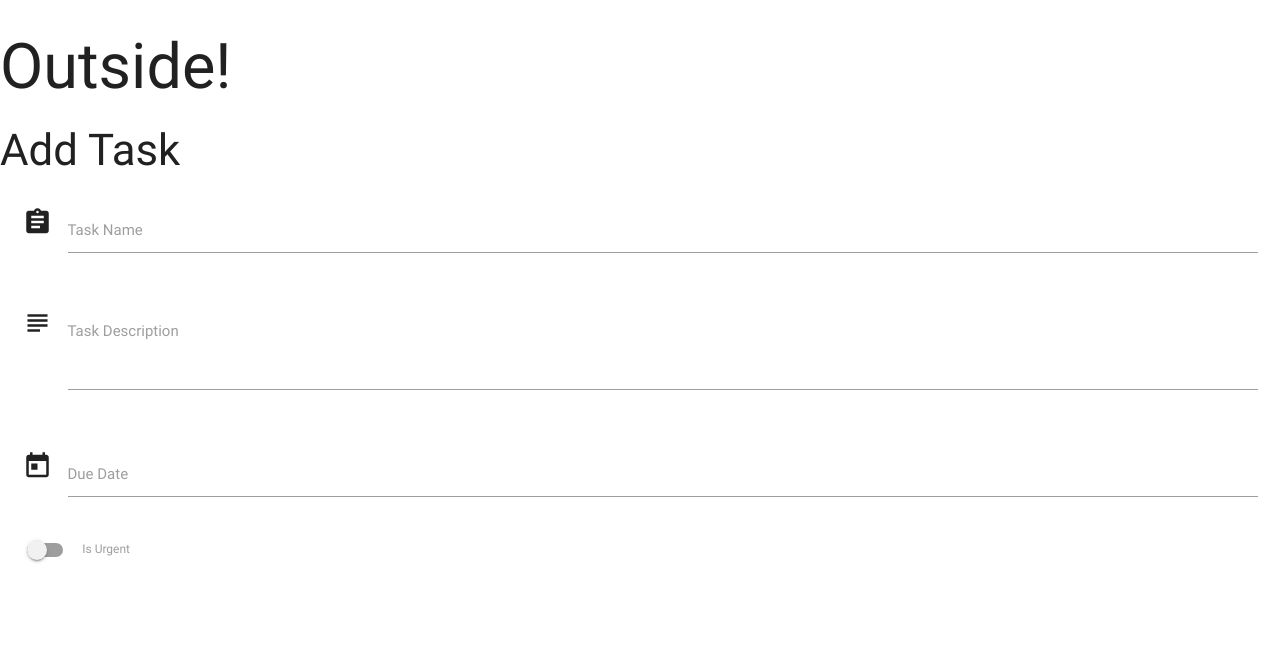
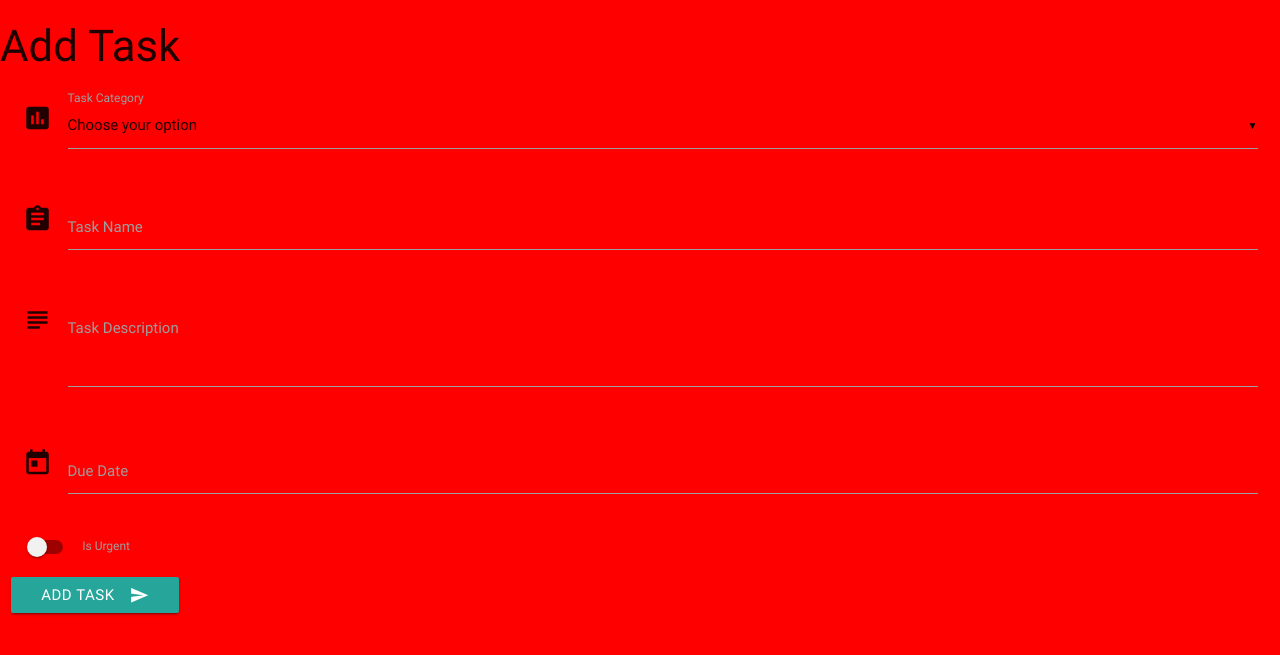
Before and after one commit to orlamadden/flask-to-do, a Flask app: page /add_task in a window 1280 px wide. Shown: the top 655 px of the page. Run offline with Flask 2, Linux system fonts and the light colour scheme; data that the repository does not hold is empty; some libraries are stand-ins or nearby versions.

Commit message:
added add task functionality, set up custom css stylesheet

```diff
--- a/app.py
+++ b/app.py
@@ -20,7 +20,13 @@ def get_tasks():
 
 @app.route('/add_task')
 def add_task():
-    return render_template('addtask.html')
+    return render_template('addtask.html', categories=mongo.db.categories.find())
+
+@app.route('/insert_task', methods=['POST'])
+def insert_task():
+    tasks = mongo.db.tasks
+    tasks.insert_one(request.form.to_dict())
+    return redirect(url_for('get_tasks'))
 
 if __name__ == '__main__':
     app.run(host=os.environ.get('IP'),
--- /dev/null
+++ b/static/css/style.css
@@ -0,0 +1,3 @@
+body {
+    background-color: red;
+}
--- a/templates/addtask.html
+++ b/templates/addtask.html
@@ -1,37 +1,57 @@
 {% extends 'base.html' %} {% block content %}
 <h3>Add Task</h3>
 <div class="row">
-    <form action="" method="POST" class="col s12">
+  <form action="{{ url_for('insert_task') }}" method="POST" class="col s12">
+    <div class="row">
+      <div class="input-field col s12">
+        <i class="material-icons prefix">poll</i>
+        <select id="category" name="category_name">
+          <option value="" disabled selected>Choose your option</option>
+          {% for cat in categories %}
+          <option value="{{cat.category_name}}">{{cat.category_name}}</option>
+          {% endfor %}
+        </select>
+        <label>Task Category</label>
+      </div>
+    </div>
     <div class="row">
       <div class="input-field col s12">
         <i class="material-icons prefix">assignment</i>
-                <input id="task_name" name="task_name" type="text">
+        <input id="task_name" name="task_name" type="text" />
         <label for="task_name">Task Name</label>
       </div>
     </div>
     <div class="row">
       <div class="input-field col s12">
         <i class="material-icons prefix">subject</i>
-                <textarea name="task_description" id="task_description" class="materialize-textarea"></textarea>
+        <textarea
+          name="task_description"
+          id="task_description"
+          class="materialize-textarea"
+        ></textarea>
         <label for="task_description">Task Description</label>
       </div>
     </div>
     <div class="row">
       <div class="input-field col s12" id="matfix">
         <i class="material-icons prefix">today</i>
-                <input id="due_date" name="due_date" type="text" class="datepicker">
+        <input id="due_date" name="due_date" type="text" class="datepicker" />
         <label for="due_date">Due Date</label>
       </div>
     </div>
     <div class="row">
       <div class="switch">
         <label>
-                  <input id="is_urgent" name="is_urgent" type="checkbox">
+          <input id="is_urgent" name="is_urgent" type="checkbox" />
           <span class="lever"></span>
           Is Urgent
         </label>
       </div>
     </div>
+    <button class="btn waves-effect waves-light" type="submit" name="action">
+      Add Task
+      <i class="material-icons right">send</i>
+    </button>
   </form>
 </div>
 
--- a/templates/base.html
+++ b/templates/base.html
@@ -6,10 +6,10 @@
     <meta http-equiv="X-UA-Compatible" content="ie=edge">
     <link href="https://fonts.googleapis.com/icon?family=Material+Icons" rel="stylesheet">
     <link rel="stylesheet" href="https://cdnjs.cloudflare.com/ajax/libs/materialize/0.100.2/css/materialize.min.css">
+    <link rel="stylesheet" href="{{ url_for('static', filename='css/style.css') }}" type="text/css">
     <title>My Design Tasks</title>
 </head>
 <body>
-<h1>Outside!</h1>
 {% block content %}
 
 {% endblock %}
@@ -21,6 +21,10 @@
 document.getElementById("matfix").addEventListener("click", function(e) {
 	e.stopPropagation();
 });
+
+$(document).ready(function() {
+            $('select').material_select();
+        });
 
 $('.datepicker').pickadate({
             selectMonths: true, // Creates a dropdown to control month
```
Lines whose indentation alone changed are shown as unchanged.
